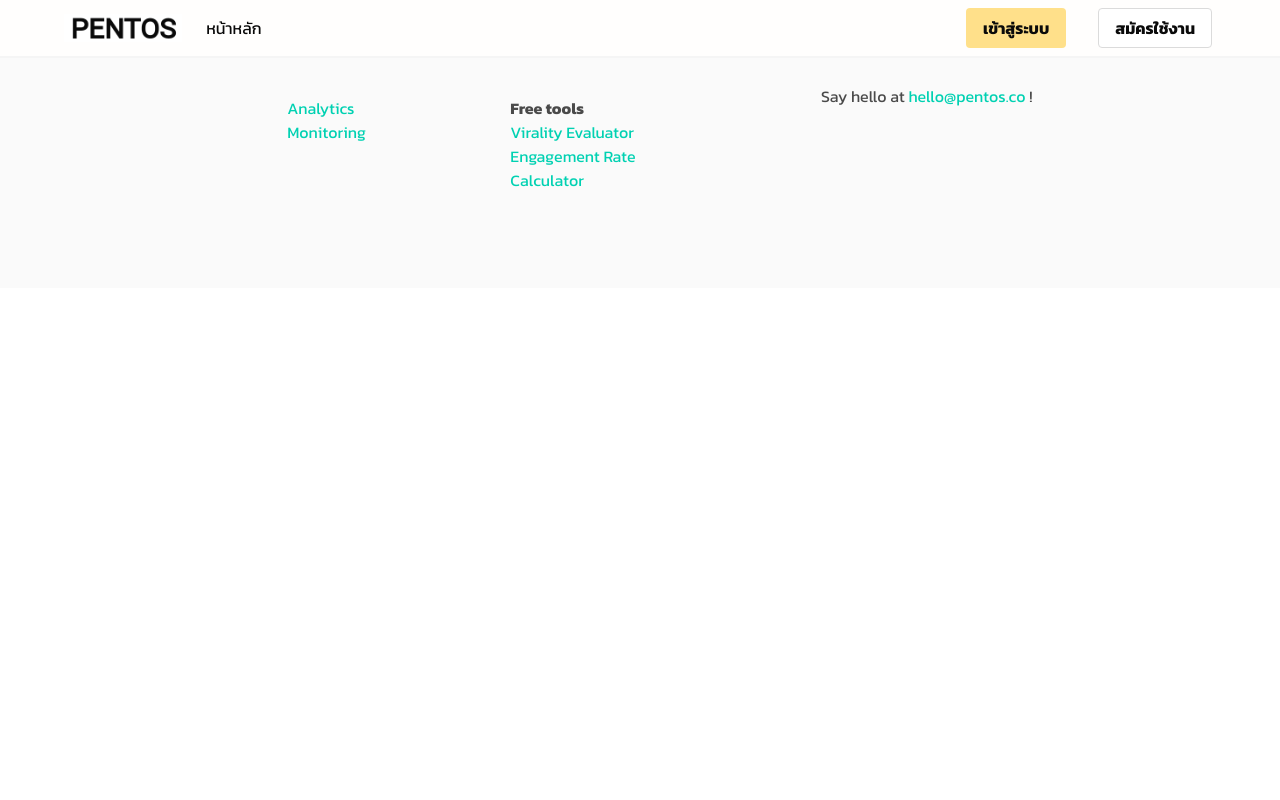
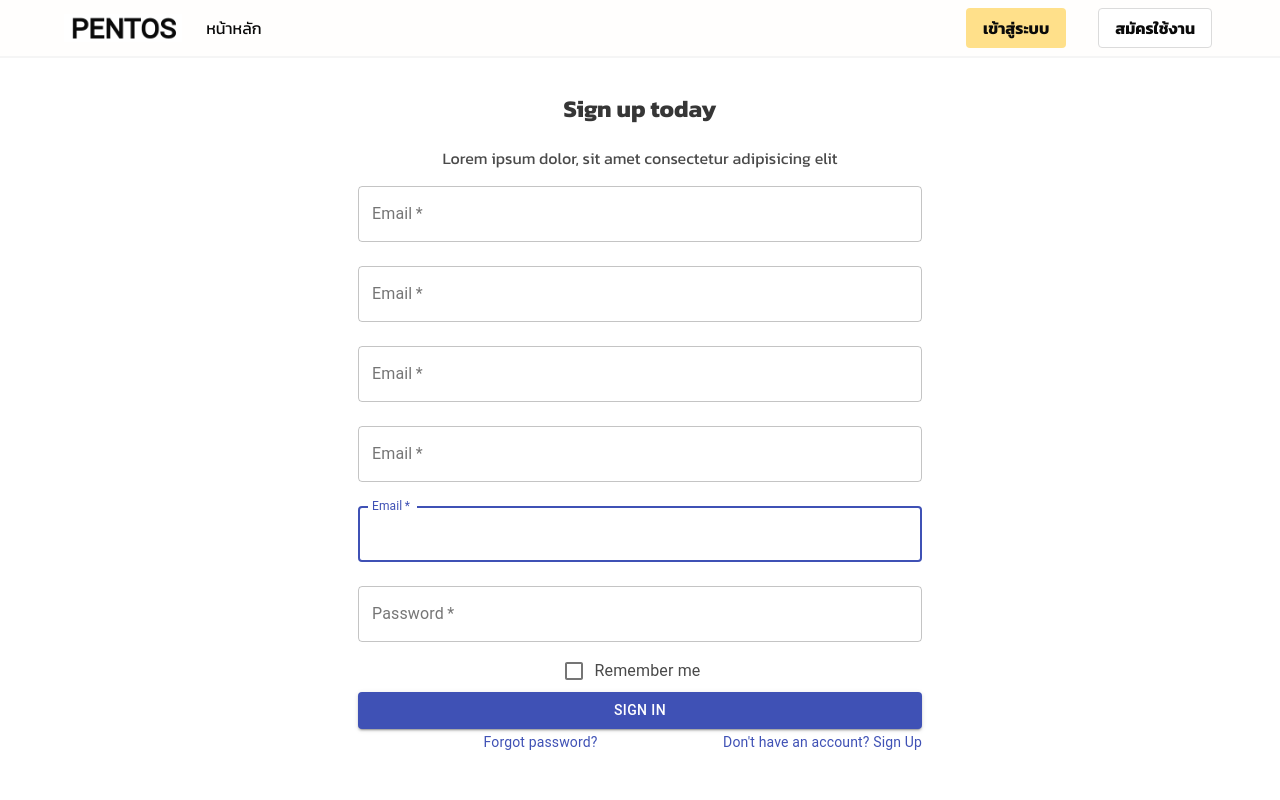
Before and after one commit to 6kamens/survey-platform-web-portal, a React (Create React App) app: page /register in a window 1280 px wide. Shown: the top 800 px of the page. Built offline with nearby package versions, Linux system fonts and the light colour scheme.

Commit message:
login page UI

```diff
--- a/package.json
+++ b/package.json
@@ -15,6 +15,8 @@
     "react-redux": "^7.2.2",
     "react-router-dom": "^5.2.0",
     "react-scripts": "4.0.1",
+    "react-social-login-buttons": "^3.1.0",
+    "react-typing-animation": "^1.6.2",
     "redux": "^4.0.5",
     "styled-components": "^5.2.1",
     "web-vitals": "^0.2.4"
--- a/src/common/scss/layout.scss
+++ b/src/common/scss/layout.scss
@@ -1,7 +1,7 @@
 $navbar-section-color:#fffefd;
 $bg-section-color:#fffefd;
 $bg-footer-color:#efefef;
-$bg-container-color:#fffefc;
+$bg-container-color:white;
 
 .bg-style{
     background-color: $bg-container-color;
--- a/src/features/Login/Login.jsx
+++ b/src/features/Login/Login.jsx
@@ -1,11 +1,100 @@
+import React from "react";
+import Button from "@material-ui/core/Button";
+import TextField from "@material-ui/core/TextField";
+import FormControlLabel from "@material-ui/core/FormControlLabel";
+import Checkbox from "@material-ui/core/Checkbox";
+import Link from "@material-ui/core/Link";
+import styled from "styled-components";
+import {
+  FacebookLoginButton,
+  GoogleLoginButton,
+} from "react-social-login-buttons";
+import mainImage from "../../common/img/main.png";
 
+const ImageLogin = styled.img`
+    width:100%;
+    height:60px
+`;
 
-const Login = (props)=>{
-    return (
-        <div>
-            THIS IS LOGIN PAGE
-        </div>
-    )
-}
+const SocialBtnSpan = styled.span`
+    font-size:1rem;
+`;
+
+const Login = (props) => {
+  return (
+    <section className="hero is-fullheight">
+      <div className="hero-body">
+        <section className="container hero">
+          <div className="columns is-centered">
+            <div className="column  is-5  has-text-centered">
+              <div className="card">
+                <div className="card-image mt-5">
+                  <ImageLogin src={'https://as2.ftcdn.net/jpg/02/78/89/71/500_F_278897153_hqlLBqyGGpVWZlm2aNPSeTqpio1TuteS.jpg'}></ImageLogin>
+                </div>
+                <div className="card-content">
+                  <div class="content">
+                    <h1 className="title is-4">เข้าสู่ระบบ</h1>
+                    <hr className="login-hr"></hr>
+                    <form>
+                      <div className="field">
+                        <div className="control">
+                          <input
+                            className="input  is-rounded kanit-font"
+                            type="email"
+                            placeholder="อีเมล"
+                          />
+                        </div>
+                      </div>
+                      <div className="field">
+                        <div className="control">
+                          <input
+                            className="input  is-rounded kanit-font"
+                            type="password"
+                            placeholder="รหัสผ่าน"
+                          />
+                        </div>
+                      </div>
+                      <div className="mt-5">
+                        <button
+                          className="button is-block is-fullwidth is-warning is-rounded kanit-font"
+                          type="submit"
+                        >
+                          เข้าสู่ระบบ
+                        </button>
+                      </div>
+                      <hr className="login-hr"></hr>
+                      <div>
+                        <FacebookLoginButton
+                          align={"center"}
+                          onClick={() => alert("Hello")}
+                          size={40}
+                        >
+                          <SocialBtnSpan className="kanit-font" >
+                            เข้าสู่ระบบผ่าน Facebook
+                          </SocialBtnSpan>
+                        </FacebookLoginButton>
+                      </div>
+                      <div className="mt-5 ">
+                        <GoogleLoginButton
+                          align={"center"}
+                          onClick={() => alert("Hello")}
+                          size={40}
+                        >
+                          <SocialBtnSpan className="kanit-font">
+                            เข้าสู่ระบบผ่าน Google
+                          </SocialBtnSpan>
+                        </GoogleLoginButton>
+                      </div>
+                    </form>
+                  </div>
+                </div>
+              </div>
+            </div>
+          </div>
+        </section>
+      </div>
+    </section>
+  );
+};
 
 export default Login;
--- a/src/features/Main/ExampleVideo.jsx
+++ b/src/features/Main/ExampleVideo.jsx
@@ -1,4 +1,4 @@
-import React, { useState } from "react";
+import React, { useState , useEffect } from "react";
 import styled from "styled-components";
 import Paper from "@material-ui/core/Paper";
 import Tabs from "@material-ui/core/Tabs";
@@ -45,7 +45,22 @@ const TabPanel = (props) => {
 };
 
 const ExampleVideo = (props) => {
+
   const [value, setValue] = useState(0);
+
+
+  useEffect(()=>{
+   let v = setInterval(()=>{
+      if(value == 2){
+        setValue(0);
+      }else{
+        setValue(value+1);
+      }
+    },5000);
+
+    return () => clearInterval(v);
+
+  },[value]);
 
   const handleChange = (event, newValue) => {
     setValue(newValue);
--- a/src/features/Main/MainTop.jsx
+++ b/src/features/Main/MainTop.jsx
@@ -2,6 +2,7 @@ import React from "react";
 import mainImage from "../../common/img/main.png";
 import styled from "styled-components";
 import { Link } from "react-router-dom";
+import Typing from "react-typing-animation";
 
 const MainTop = (props) => {
   return (
@@ -14,10 +15,15 @@ const MainTop = (props) => {
         </div>
         <div class="columns is-centered">
           <div class="column  has-text-centered-desktop has-text-centered-tablet has-text-left-mobile">
-            <h1 className="title is-3">
-              สร้างเเบบสำรวจของคุณง่ายๆเเค่ปลายนิ้ว
-            </h1>
-            <h4 className="subtitle is-4">เเบบสำรวจของคุณจะไม่จำเจอีกต่อไป</h4>
+            <Typing speed={25}>
+              <span>
+                <h1 className="title is-3">
+                  สร้างเเบบสำรวจของคุณง่ายๆเเค่ปลายนิ้ว
+                </h1>
+              </span>
+            </Typing>
+
+            <h4 className="subtitle is-4 mt-2">เเบบสำรวจของคุณจะไม่จำเจอีกต่อไป</h4>
             <div className="buttons  is-centered">
               <button className="button is-medium is-hidden-mobile is-warning">
                 <strong>
--- a/src/features/Register/Register.jsx
+++ b/src/features/Register/Register.jsx
@@ -1,6 +1,119 @@
+import React from "react";
+import Button from "@material-ui/core/Button";
+import TextField from "@material-ui/core/TextField";
+import FormControlLabel from "@material-ui/core/FormControlLabel";
+import Checkbox from "@material-ui/core/Checkbox";
+import Link from "@material-ui/core/Link";
+import Grid from "@material-ui/core/Grid";
+
+
 
 const Register = (props) => {
-  return <div>THIS IS Register PAGE</div>;
+  return (
+    <section className="hero is-fullheight">
+      <div className="hero-body">
+        <section className="container hero">
+          <div className="columns is-centered">
+            <div className="column  is-6  has-text-centered">
+                  <h1 className="title is-4">Sign up today</h1>
+                  <p className="description">
+                    Lorem ipsum dolor, sit amet consectetur adipisicing elit
+                  </p>
+                  <form noValidate>
+                    <TextField
+                      variant="outlined"
+                      margin="normal"
+                      required
+                      fullWidth
+                      id="email"
+                      label="Email"
+                      name="email"
+                      autoComplete="email"
+                      autoFocus
+                    />
+                    <TextField
+                      variant="outlined"
+                      margin="normal"
+                      required
+                      fullWidth
+                      id="email"
+                      label="Email"
+                      name="email"
+                      autoComplete="email"
+                      autoFocus
+                    /><TextField
+                    variant="outlined"
+                    margin="normal"
+                    required
+                    fullWidth
+                    id="email"
+                    label="Email"
+                    name="email"
+                    autoComplete="email"
+                    autoFocus
+                  /><TextField
+                  variant="outlined"
+                  margin="normal"
+                  required
+                  fullWidth
+                  id="email"
+                  label="Email"
+                  name="email"
+                  autoComplete="email"
+                  autoFocus
+                /><TextField
+                variant="outlined"
+                margin="normal"
+                required
+                fullWidth
+                id="email"
+                label="Email"
+                name="email"
+                autoComplete="email"
+                autoFocus
+              />
+                    <TextField
+                      variant="outlined"
+                      margin="normal"
+                      required
+                      fullWidth
+                      name="password"
+                      label="Password"
+                      type="password"
+                      id="password"
+                      autoComplete="current-password"
+                    />
+                    <FormControlLabel
+                      control={<Checkbox value="remember" color="primary" />}
+                      label="Remember me"
+                    />
+                    <Button
+                      type="submit"
+                      fullWidth
+                      variant="contained"
+                      color="primary"
+                    >
+                      Sign In
+                    </Button>
+                    <Grid container>
+                      <Grid item xs>
+                        <Link href="#" variant="body2">
+                          Forgot password?
+                        </Link>
+                      </Grid>
+                      <Grid item>
+                        <Link href="#" variant="body2">
+                          {"Don't have an account? Sign Up"}
+                        </Link>
+                      </Grid>
+                    </Grid>
+                  </form>
+                </div>
+          </div>
+        </section>
+      </div>
+    </section>
+  );
 };
 
 export default Register;
```
Also changed, not shown: 2 other files (tests, documents, lock files or other folders).
